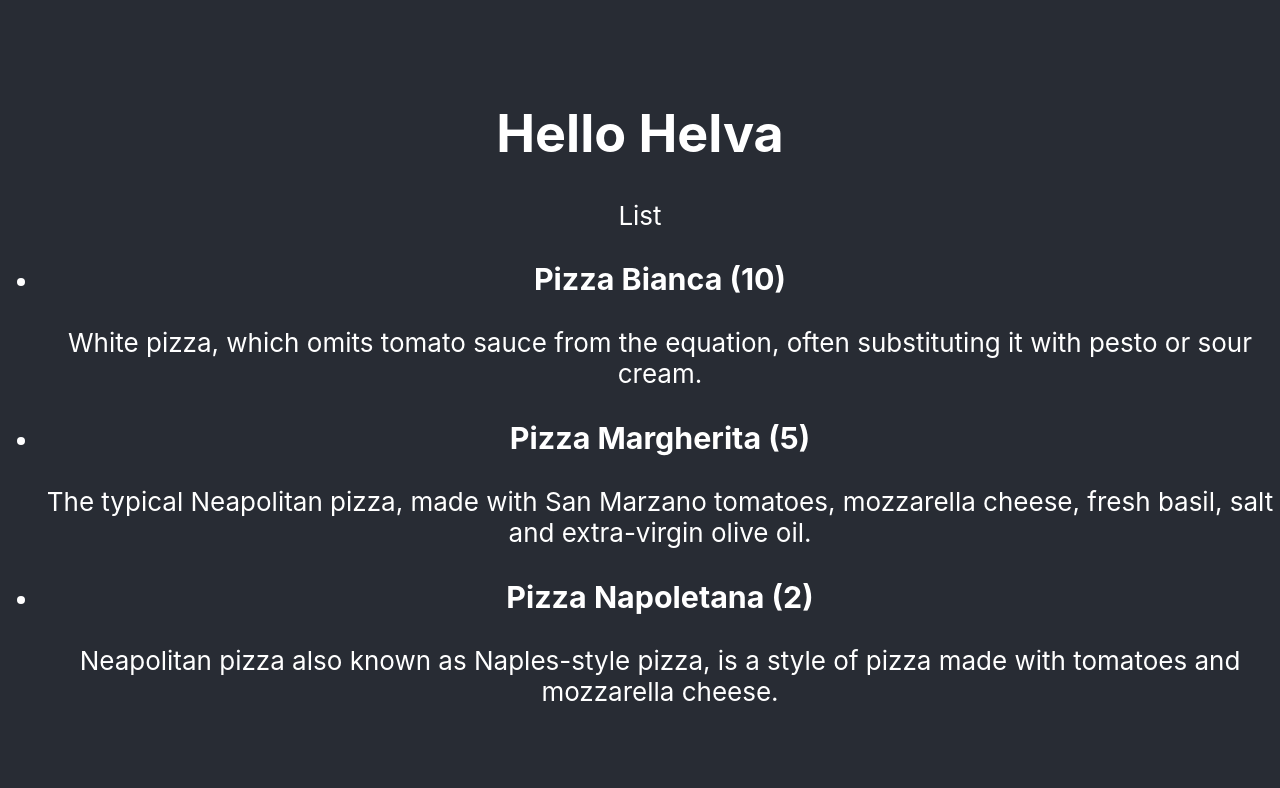
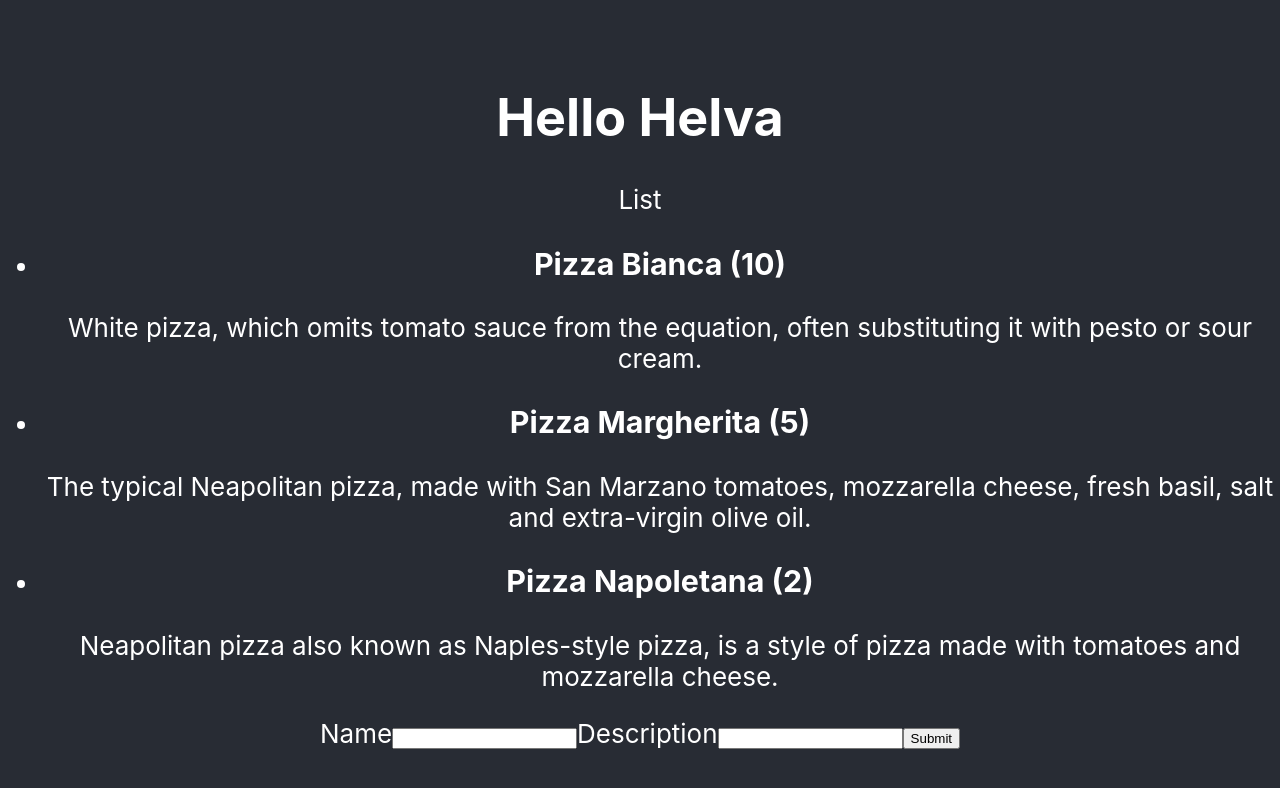
Before and after one commit to Reinoptland/pizza-app-hooks, a React (Create React App) app: page / in a window 1280 px wide. Shown: the top 788 px of the page. Built offline with nearby package versions, Linux system fonts and the light colour scheme; the HTML template or start-up script is replaced by a standard one.

Commit message:
Make pizza form, handle submit

```diff
--- a/src/App.js
+++ b/src/App.js
@@ -2,12 +2,14 @@ import React from "react";
 import logo from "./logo.svg";
 import "./App.css";
 import PizzaList from "./components/PizzaList";
+import PizzaForm from "./components/PizzaForm";
 
 function App() {
   return (
     <div className="App">
       <header className="App-header">
         <PizzaList />
+        <PizzaForm />
       </header>
     </div>
   );
--- /dev/null
+++ b/src/components/PizzaForm.js
@@ -0,0 +1,36 @@
+import React, { useState } from "react";
+
+export default function PizzaForm() {
+  const [name, setName] = useState("");
+  const [description, setDescription] = useState("");
+
+  function handleSubmit(event) {
+    event.preventDefault();
+
+    console.log(name, description);
+
+    setName("");
+    setDescription("");
+  }
+  return (
+    <div>
+      <form onSubmit={handleSubmit}>
+        <label>Name</label>
+        <input
+          type="text"
+          value={name}
+          onChange={(event) => setName(event.target.value)}
+        />
+
+        <label>Description</label>
+        <input
+          type="text"
+          value={description}
+          onChange={(event) => setDescription(event.target.value)}
+        />
+
+        <input type="submit" />
+      </form>
+    </div>
+  );
+}
```
